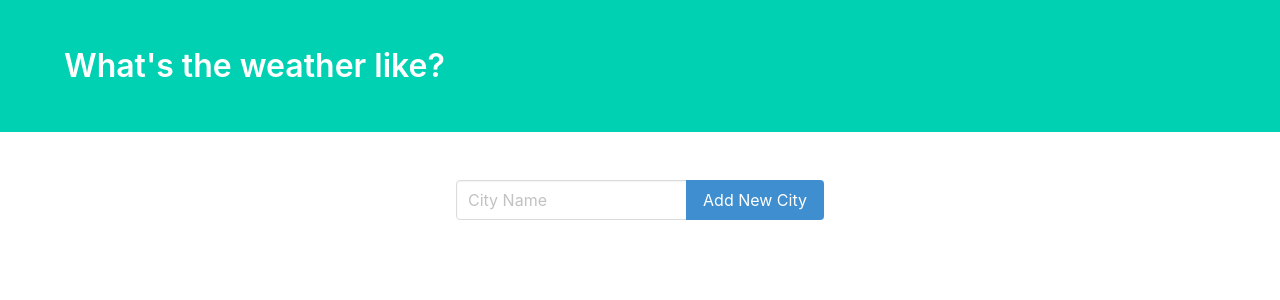
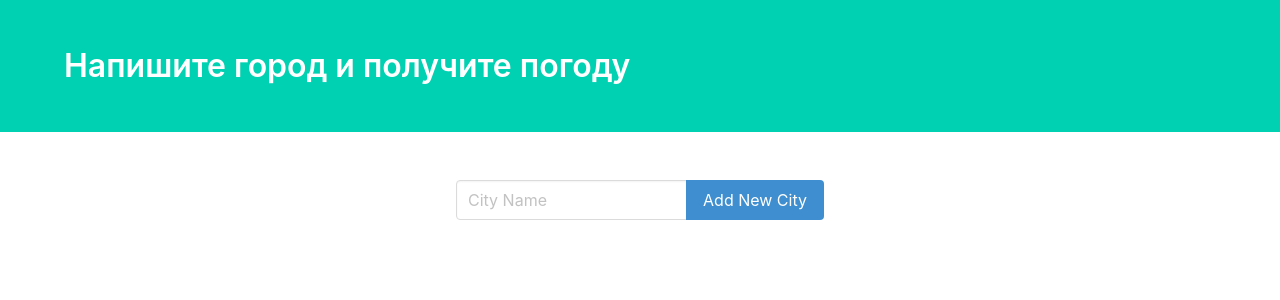
Before and after one commit to LangaMad/weather, a Django app: template backend/weather/templates/index.html in a window 1280 px wide. Shown: the top 300 px of the page. Run offline with Django 5.2, Linux system fonts and the light colour scheme; the template is opened without the code that fills it: values that come from a table or form of the project are taken from there, others are empty; some libraries are stand-ins or nearby versions.

Commit message:
update index

```diff
--- a/backend/weather/templates/index.html
+++ b/backend/weather/templates/index.html
@@ -11,7 +11,7 @@
         <div class="hero-body">
             <div class="container">
                 <h1 class="title">
-                    What's the weather like?
+                    Напишите город и получите погоду
                 </h1>
             </div>
         </div>
```
